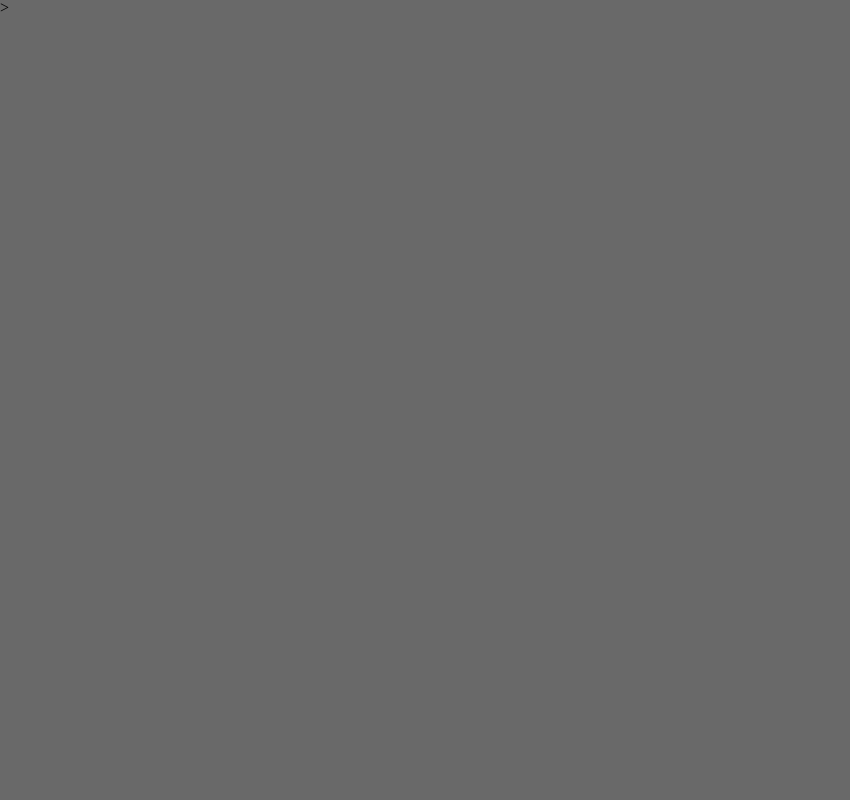
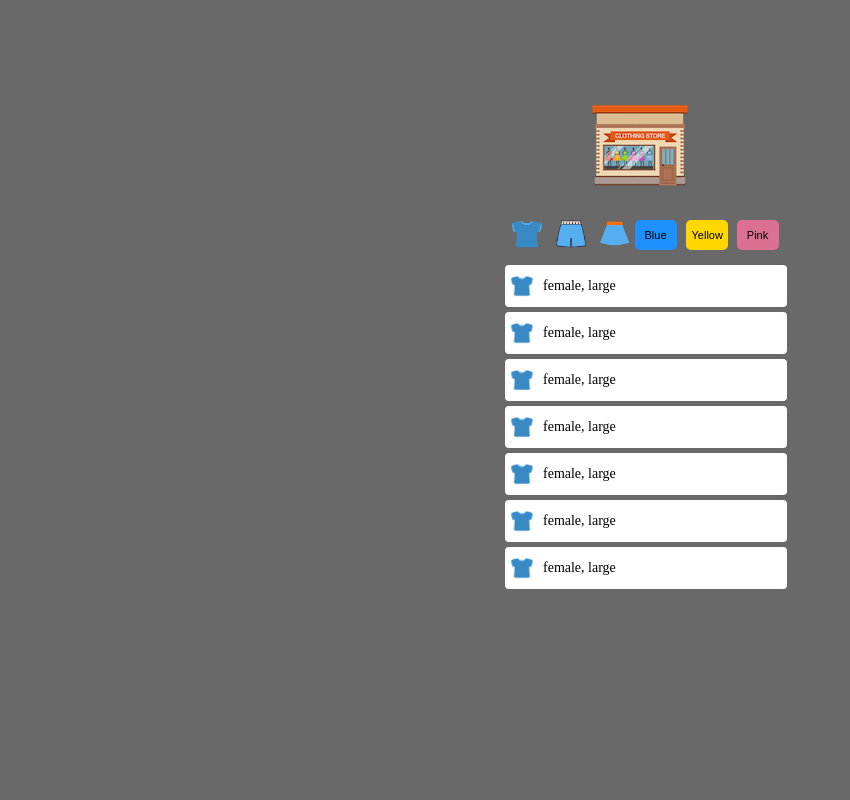
Before and after one commit to ksj0818/mini-shoppingmall, a plain HTML site: page index.html in a window 1280 px wide. Shown: the whole page, without its empty margins (0-850 px from the left). Drawn offline with Linux system fonts and the light colour scheme.

Commit message:
미니쇼핑몰 마크업 생성

```diff
--- a/index.html
+++ b/index.html
@@ -8,7 +8,60 @@
     <link rel="stylesheet" href="./resources/css/style.css" />
   </head>
   <body>
-    <!-- JS -->>
+    <div class="wrap">
+      <!-- Logo -->
+      <div class="shopping__logo">
+        <img src="./resources/img/logo.png" alt="logo" />
+      </div>
+      <!-- Items -->
+      <div class="shopping__items">
+        <div class="shopping__imgs">
+          <img src="./resources/img/blue_t.png" alt="티셔츠" />
+          <img src="./resources/img/blue_p.png" alt="팬츠" />
+          <img src="./resources/img/blue_s.png" alt="스커트" />
+        </div>
+        <div class="shopping__btns">
+          <button class="shopping__btn">Blue</button>
+          <button class="shopping__btn">Yellow</button>
+          <button class="shopping__btn">Pink</button>
+        </div>
+      </div>
+      <!-- Choose List -->
+      <ul class="shopping__list">
+        <li class="shopping__choose">
+          <img src="./resources/img/blue_t.png" alt="티셔츠" />
+          <span>female, large</span>
+        </li>
+        <li class="shopping__choose">
+          <img src="./resources/img/blue_t.png" alt="티셔츠" />
+          <span>female, large</span>
+        </li>
+        <li class="shopping__choose">
+          <img src="./resources/img/blue_t.png" alt="티셔츠" />
+          <span>female, large</span>
+        </li>
+        <li class="shopping__choose">
+          <img src="./resources/img/blue_t.png" alt="티셔츠" />
+          <span>female, large</span>
+        </li>
+        <li class="shopping__choose">
+          <img src="./resources/img/blue_t.png" alt="티셔츠" />
+          <span>female, large</span>
+        </li>
+        <li class="shopping__choose">
+          <img src="./resources/img/blue_t.png" alt="티셔츠" />
+          <span>female, large</span>
+        </li>
+        <li class="shopping__choose">
+          <img src="./resources/img/blue_t.png" alt="티셔츠" />
+          <span>female, large</span>
+        </li>
+
+
+      </ul>
+
+
+    <!-- JS -->
     <script src="./resources/js/main.js"></script>
   </body>
 </html>
```
